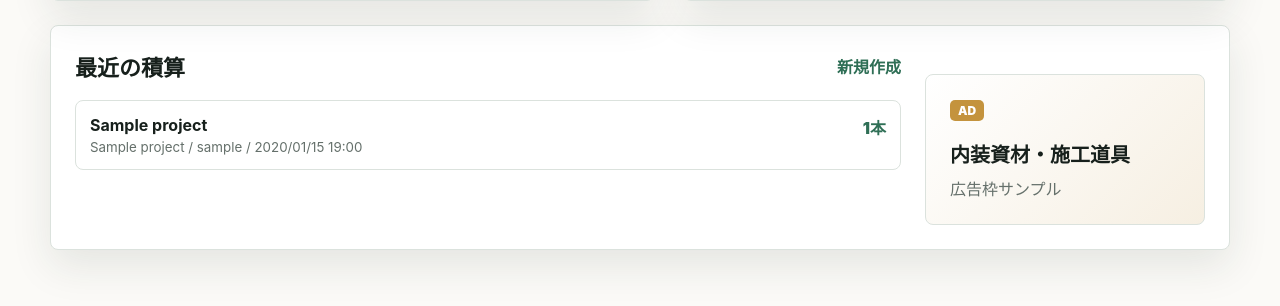
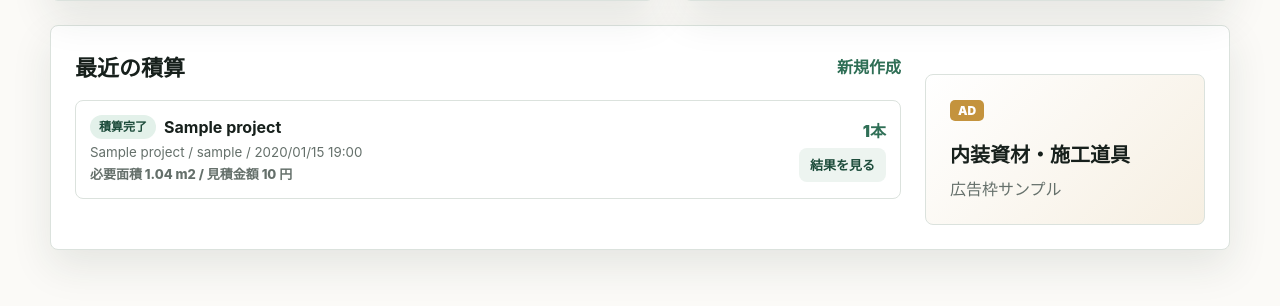
Before and after one commit to masumitachibana4649-creator/Sekisan-Project, a Django app: page / in a window 1280 px wide. Shown: the part 632-938 px from the top of the page. Run offline with Django 5.2, Linux system fonts and the light colour scheme; a user stored in the database is signed in; tables that the repository leaves empty hold one stand-in row (values such as "Sample post").

Commit message:
Show estimate status on dashboard

```diff
--- a/estimator/static/estimator/styles.css
+++ b/estimator/static/estimator/styles.css
@@ -268,6 +268,7 @@ h2 {
 .project-row {
   display: flex;
   justify-content: space-between;
+  align-items: center;
   gap: 16px;
   padding: 14px;
   border: 1px solid var(--line);
@@ -275,10 +276,65 @@ h2 {
   background: #fff;
 }
 
+.project-row-failed {
+  border-color: #f1c7a5;
+  background: #fffaf5;
+}
+
+.project-row-main {
+  display: grid;
+  gap: 5px;
+  min-width: 0;
+  flex: 1;
+}
+
+.project-row-title {
+  display: flex;
+  align-items: center;
+  gap: 8px;
+  flex-wrap: wrap;
+}
+
+.status-badge {
+  display: inline-flex;
+  align-items: center;
+  min-height: 24px;
+  border-radius: 999px;
+  padding: 3px 9px;
+  font-size: 12px;
+  font-weight: 900;
+  line-height: 1.2;
+}
+
+.status-complete {
+  color: var(--green-dark);
+  background: #e3f1ea;
+}
+
+.status-retry {
+  color: #9a4a12;
+  background: #ffe8d1;
+}
+
+.status-draft {
+  color: var(--muted);
+  background: #edf0ee;
+}
+
 .project-row small {
   display: block;
   color: var(--muted);
-  margin-top: 4px;
+}
+
+.project-row-note {
+  color: var(--muted);
+  font-size: 13px;
+  font-weight: 800;
+  line-height: 1.45;
+}
+
+.project-row-note.warning {
+  color: #9a4a12;
 }
 
 .row-total {
@@ -286,6 +342,36 @@ h2 {
   color: var(--green);
   white-space: nowrap;
   text-align: right;
+}
+
+.project-row-action {
+  display: grid;
+  justify-items: end;
+  gap: 6px;
+  flex: 0 0 auto;
+}
+
+.project-row-action form {
+  margin: 0;
+}
+
+.row-action-link,
+.row-action-button {
+  border: 0;
+  border-radius: 8px;
+  min-height: 34px;
+  padding: 7px 11px;
+  color: var(--green-dark);
+  background: #edf4f0;
+  font: inherit;
+  font-size: 13px;
+  font-weight: 900;
+  cursor: pointer;
+}
+
+.project-row-failed .row-action-button {
+  color: #9a4a12;
+  background: #ffe8d1;
 }
 
 .empty-state {
--- a/estimator/templates/estimator/dashboard.html
+++ b/estimator/templates/estimator/dashboard.html
@@ -36,13 +36,43 @@
     {% if request.user.is_authenticated %}
     <div class="project-list">
       {% for project in projects %}
-        <a class="project-row" href="{% url 'project_detail' project.pk %}">
-          <span>
-            <strong>{{ project.name }}</strong>
+        {% with room_count=project.rooms.all|length %}
+        <div class="project-row {% if project.has_drawing_pdf and room_count == 0 %}project-row-failed{% endif %}">
+          <a class="project-row-main" href="{% url 'project_detail' project.pk %}">
+            <span class="project-row-title">
+              {% if room_count > 0 %}
+                <span class="status-badge status-complete">積算完了</span>
+              {% elif project.has_drawing_pdf %}
+                <span class="status-badge status-retry">要再計算</span>
+              {% else %}
+                <span class="status-badge status-draft">未計算</span>
+              {% endif %}
+              <strong>{{ project.name }}</strong>
+            </span>
             <small>{{ project.client_name|default:"顧客名未設定" }} / {{ project.uploaded_by.username }} / {{ project.updated_at|date:"Y/m/d H:i" }}</small>
+            {% if room_count > 0 %}
+              <span class="project-row-note">必要面積 {{ project.total_area|floatformat:2 }} m2 / 見積金額 {{ project.total_cost }} 円</span>
+            {% elif project.has_drawing_pdf %}
+              <span class="project-row-note warning">積算が作成できませんでした。PDF読取から再計算できます。</span>
+            {% else %}
+              <span class="project-row-note">図面PDFを登録して積算を開始してください。</span>
+            {% endif %}
+          </a>
+          <span class="project-row-action">
+            {% if room_count > 0 %}
+              <span class="row-total">{{ project.total_rolls }}本</span>
+              <a class="row-action-link" href="{% url 'project_detail' project.pk %}">結果を見る</a>
+            {% elif project.has_drawing_pdf %}
+              <form method="post" action="{% url 'project_recalculate' project.pk %}">
+                {% csrf_token %}
+                <button class="row-action-button" type="submit">再計算</button>
+              </form>
+            {% else %}
+              <a class="row-action-link" href="{% url 'project_detail' project.pk %}">詳細を見る</a>
+            {% endif %}
           </span>
-          <span class="row-total">{{ project.total_rolls }}本</span>
-        </a>
+        </div>
+        {% endwith %}
       {% empty %}
         <div class="empty-state">
           <strong>積算データはまだありません</strong>
```
Also changed, not shown: estimator/templates/estimator/project_detail.html (+8 -5 lines), estimator/tests.py (+38 -0 lines).
